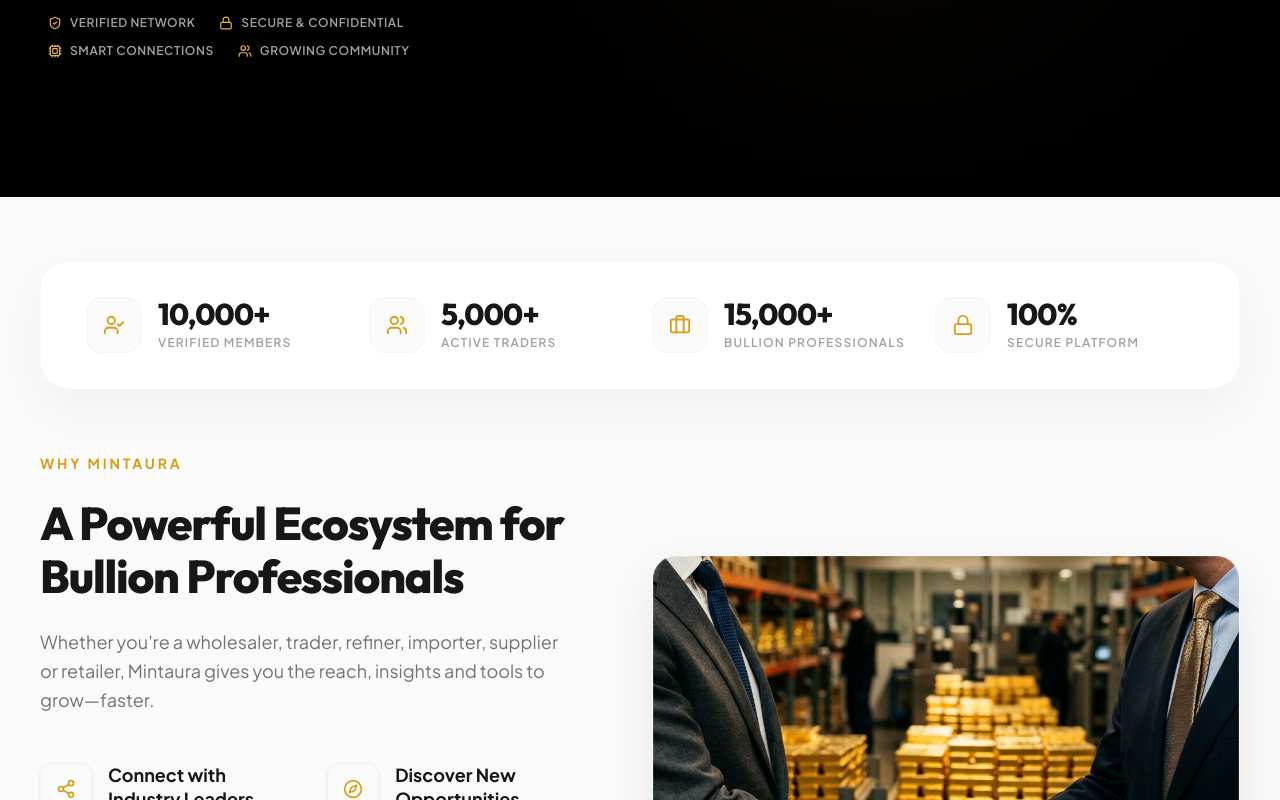
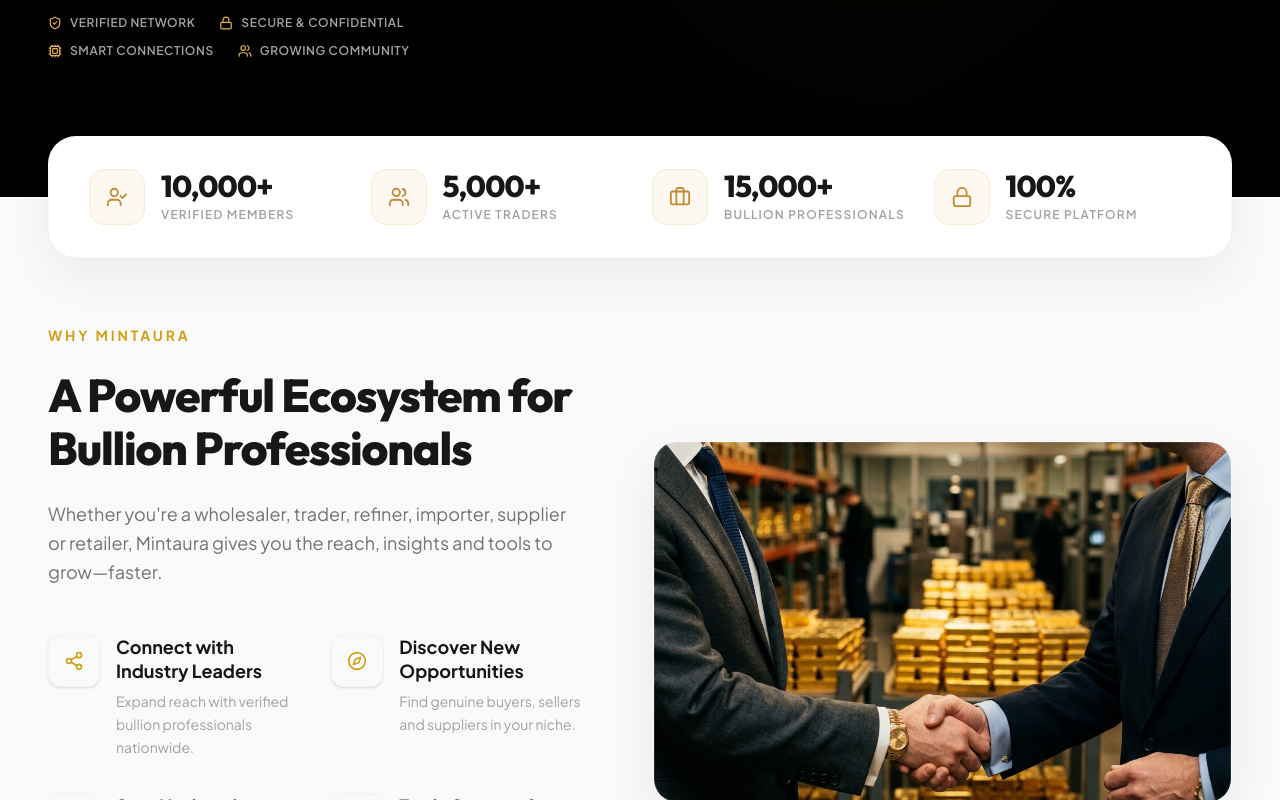
Before and after one commit to codeshiplokesh/Mintaura-Landing-Page, a React (Vite) app: page / in a window 1280 px wide. Shown: the part 1120-1920 px from the top of the page. Built offline with nearby package versions, Linux system fonts and the light colour scheme.

Commit message:
Update ecosystem section layout: position statistics counter between hero and ecosystem sections, and make content full width

```diff
--- a/src/components/EcosystemSection.tsx
+++ b/src/components/EcosystemSection.tsx
@@ -53,18 +53,18 @@
   ];
 
   return (
-    <section className="relative w-full bg-[#FAFAFA] pt-16 pb-20 px-6 md:px-10 select-none z-30 flex flex-col gap-16">
+    <section className="relative w-full bg-[#FAFAFA] pt-24 lg:pt-32 pb-20 px-4 md:px-8 lg:px-12 select-none z-30 flex flex-col gap-16">
 
       {/* ========================================================
-          1. TOP STATISTICS BAR (Positioned cleanly below Hero Section)
+          1. TOP STATISTICS BAR (Positioned absolutely overlapping Hero & Ecosystem)
          ======================================================== */}
-      <div className="w-full max-w-7xl mx-auto bg-white rounded-[28px] shadow-[0_20px_50px_rgba(0,0,0,0.04),0_0_1px_rgba(0,0,0,0.04)] border border-neutral-100/50 p-7 md:py-[35px] md:px-[45px] z-40">
+      <div className="absolute top-0 left-4 right-4 md:left-8 md:right-8 lg:left-12 lg:right-12 -translate-y-1/2 bg-white rounded-[24px] md:rounded-[28px] shadow-[0_20px_50px_rgba(0,0,0,0.06),0_0_1px_rgba(0,0,0,0.1)] border border-neutral-100/50 p-6 md:py-[32px] md:px-[40px] z-40">
         <div className="grid grid-cols-2 lg:grid-cols-4 gap-y-8 gap-x-6">
           {stats.map((stat, i) => (
             <div key={i} className="flex items-center gap-4">
               {/* Rounded square icon container */}
-              <div className="w-12 h-12 md:w-14 md:h-14 rounded-2xl bg-neutral-50 border border-neutral-100 flex items-center justify-center shrink-0">
-                <stat.icon size={22} className="text-gold-500" strokeWidth={2} />
+              <div className="w-12 h-12 md:w-14 md:h-14 rounded-2xl bg-[#FAF0DD]/40 border border-[#F3DFB6]/50 flex items-center justify-center shrink-0">
+                <stat.icon size={22} className="text-[#C58A36]" strokeWidth={2} />
               </div>
 
               {/* Stat Details */}
@@ -82,9 +82,9 @@
       </div>
 
       {/* ========================================================
-          2. MAIN CONTENT AREA (Two Columns Grid)
+          2. MAIN CONTENT AREA (Two Columns Grid - Full Width)
          ======================================================== */}
-      <div className="w-full max-w-7xl mx-auto flex flex-col lg:flex-row items-center justify-between gap-[50px] lg:gap-[70px]">
+      <div className="w-full max-w-none flex flex-col lg:flex-row items-center justify-between gap-[50px] lg:gap-[70px]">
 
         {/* Left Side (48% width on large screens) */}
         <div className="w-full lg:w-[48%] flex flex-col items-start text-left gap-6">
```
Also changed, not shown: 3 other files (tests, documents, lock files or other folders).
